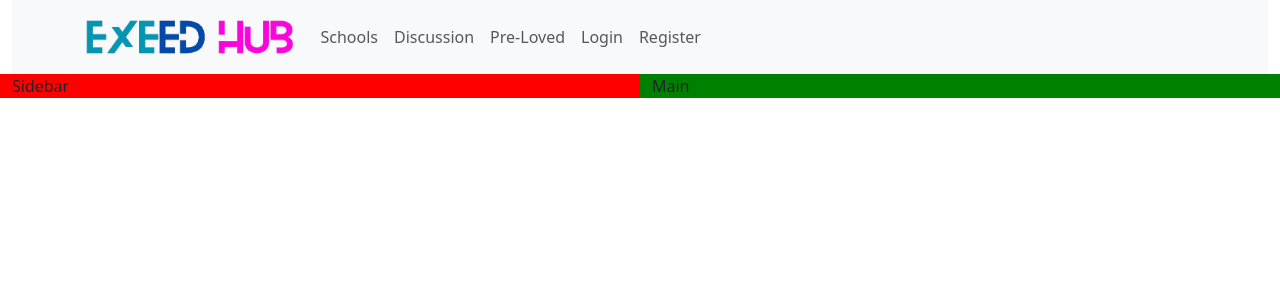
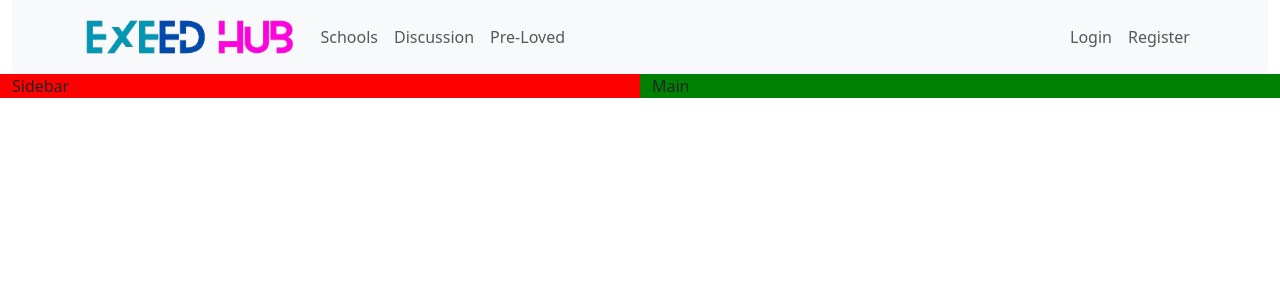
Before and after one commit to llewellynksj/exe-ed-hub, a React (Create React App) app: page / in a window 1280 px wide. Shown: the top 300 px of the page. Built offline with nearby package versions, Linux system fonts and the light colour scheme.

Commit message:
Amend nav link positions

```diff
--- a/src/components/NavBar.tsx
+++ b/src/components/NavBar.tsx
@@ -19,6 +19,8 @@ const NavBar = () => {
             <Nav.Link href="#home">Schools</Nav.Link>
             <Nav.Link href="#link">Discussion</Nav.Link>
             <Nav.Link href="#link">Pre-Loved</Nav.Link>
+          </Nav>
+          <Nav className="ms-auto">
             <Nav.Link href="#link">Login</Nav.Link>
             <Nav.Link href="#link">Register</Nav.Link>
             {/* <NavDropdown title="Dropdown" id="basic-nav-dropdown">
```
